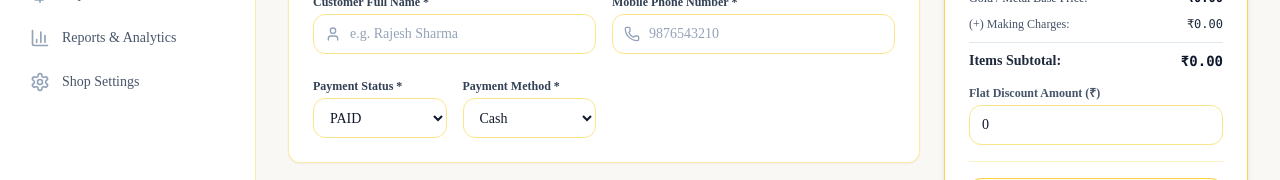
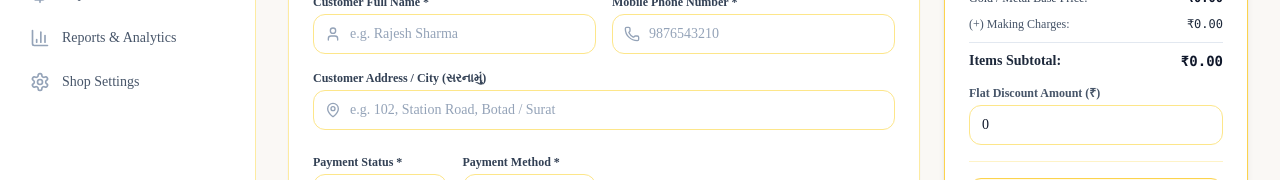
Before and after one commit to riddheshsoni2008/shopmanagement, a Next.js app: page /sales/new in a window 1280 px wide. Shown: the part 319-499 px from the top of the page. Built offline with nearby package versions, Linux system fonts and the light colour scheme; no server answers; the database is empty; sample sign-in values are in the browser's storage.

Commit message:
feat: add customer address field to sales model, billing form, and invoice generator

```diff
--- a/src/actions/sales.ts
+++ b/src/actions/sales.ts
@@ -136,6 +136,7 @@ export async function createSale(input: SaleInput): Promise<ActionResult<{ saleI
             userId: tenantId,
             customerName: validated.data.customerName,
             customerPhone: validated.data.customerPhone,
+            customerAddress: validated.data.customerAddress || "",
             items: populatedItems,
             discount,
             totalAmount,
--- a/src/components/sales/billing-form.tsx
+++ b/src/components/sales/billing-form.tsx
@@ -20,6 +20,7 @@ import {
   Calculator,
   User,
   Phone,
+  MapPin,
   Sparkles,
   ClipboardCheck,
 } from "lucide-react";
@@ -70,6 +71,7 @@ export function BillingForm({ products, rates }: BillingFormProps) {
     defaultValues: {
       customerName: "",
       customerPhone: "",
+      customerAddress: "",
       discount: 0,
       items: [
         {
@@ -327,6 +329,21 @@ export function BillingForm({ products, rates }: BillingFormProps) {
                       {errors.customerPhone.message}
                     </p>
                   )}
+                </div>
+
+                <div className="sm:col-span-2">
+                  <label className="block text-xs font-semibold text-slate-700 dark:text-slate-300">
+                    Customer Address / City (સરનામું)
+                  </label>
+                  <div className="mt-1 relative">
+                    <MapPin className="absolute left-3 top-1/2 h-4 w-4 -translate-y-1/2 text-slate-400" />
+                    <Input
+                      placeholder="e.g. 102, Station Road, Botad / Surat"
+                      className="pl-9"
+                      {...register("customerAddress")}
+                      disabled={isSubmitting}
+                    />
+                  </div>
                 </div>
 
                 <div className="grid grid-cols-2 gap-4 pt-2">
--- a/src/components/sales/invoice-modal.tsx
+++ b/src/components/sales/invoice-modal.tsx
@@ -14,6 +14,7 @@ interface InvoiceModalProps {
     _id: string;
     customerName: string;
     customerPhone: string;
+    customerAddress?: string;
     items: Array<{
       name: string;
       qty: number;
@@ -64,6 +65,7 @@ export function InvoiceModal({
       shopName,
       customerName: sale.customerName,
       customerPhone: sale.customerPhone,
+      customerAddress: sale.customerAddress || "",
       createdAt: sale.createdAt,
       soldBy: sale.soldBy?.name || "Store Staff",
       paymentStatus: sale.paymentStatus || "PAID",
@@ -224,6 +226,9 @@ export function InvoiceModal({
               </span>
               <p className="text-sm font-bold text-slate-900 dark:text-slate-100">{sale.customerName}</p>
               <p className="text-slate-600 dark:text-slate-300 mt-0.5">Phone: {sale.customerPhone}</p>
+              {sale.customerAddress && (
+                <p className="text-slate-600 dark:text-slate-300 mt-0.5">Address: {sale.customerAddress}</p>
+              )}
             </div>
             <div className="sm:text-right">
               <span className="font-semibold text-amber-900 dark:text-amber-400 uppercase tracking-wider block mb-1">
--- a/src/components/sales/sales-table.tsx
+++ b/src/components/sales/sales-table.tsx
@@ -60,7 +60,8 @@ export function SalesTable({ initialData, shopName }: SalesTableProps) {
       const q = search.toLowerCase().trim();
       const matchName = s.customerName.toLowerCase().includes(q);
       const matchPhone = s.customerPhone.includes(q);
-      if (!matchName && !matchPhone) return false;
+      const matchAddress = (s.customerAddress || "").toLowerCase().includes(q);
+      if (!matchName && !matchPhone && !matchAddress) return false;
     }
     if (startDate) {
       if (new Date(s.createdAt) < new Date(startDate)) return false;
--- a/src/lib/pdf-generator.ts
+++ b/src/lib/pdf-generator.ts
@@ -29,6 +29,7 @@ export interface InvoicePDFData {
   shopName: string;
   customerName: string;
   customerPhone: string;
+  customerAddress?: string;
   createdAt: string | Date;
   soldBy: string;
   paymentStatus?: string;
@@ -445,7 +446,15 @@ export async function generateInvoicePDF(data: InvoicePDFData) {
   doc.setFontSize(8);
   doc.setFont("helvetica", "normal");
   doc.setTextColor(...MID);
-  doc.text(`Ph: ${data.customerPhone || "N/A"}`, L + 3, y + 18);
+  let custText = `Ph: ${data.customerPhone || "N/A"}`;
+  if (data.customerAddress && data.customerAddress.trim()) {
+    custText += ` | Addr: ${data.customerAddress.trim()}`;
+  }
+  drawSafeText(doc, custText, L + 3, y + 18, {
+    fontSize: 8,
+    fontWeight: "normal",
+    colorHex: "#475569",
+  });
 
   doc.setFontSize(7.5);
   doc.text("GSTIN / UIN : -", L + 3, y + 25);
--- a/src/lib/validators/sale.ts
+++ b/src/lib/validators/sale.ts
@@ -29,6 +29,7 @@ export const saleSchema = z.object({
   customerPhone: z
     .string()
     .min(10, "Customer phone number must be at least 10 digits"),
+  customerAddress: z.string().optional().default(""),
   discount: z.coerce.number().min(0, "Discount cannot be negative").default(0),
   paymentStatus: z.enum(["PAID", "PENDING", "PARTIAL"]).default("PAID"),
   paymentMethod: z.enum(["Cash", "UPI / GPay", "Card", "Bank Transfer"]).default("Cash"),
--- a/src/models/Sale.ts
+++ b/src/models/Sale.ts
@@ -30,6 +30,7 @@ export interface ISale extends Document {
   items: ISaleItem[];
   customerName: string;
   customerPhone: string;
+  customerAddress?: string;
   discount: number;
   totalAmount: number;
   paymentStatus: "PAID" | "PENDING" | "PARTIAL";
@@ -68,6 +69,7 @@ const SaleSchema = new Schema<ISale>(
     items: [SaleItemSchema],
     customerName: { type: String, required: true, trim: true },
     customerPhone: { type: String, required: true, trim: true },
+    customerAddress: { type: String, default: "", trim: true },
     discount: { type: Number, required: true, default: 0, min: 0 },
     totalAmount: { type: Number, required: true, min: 0 },
     paymentStatus: {
```
